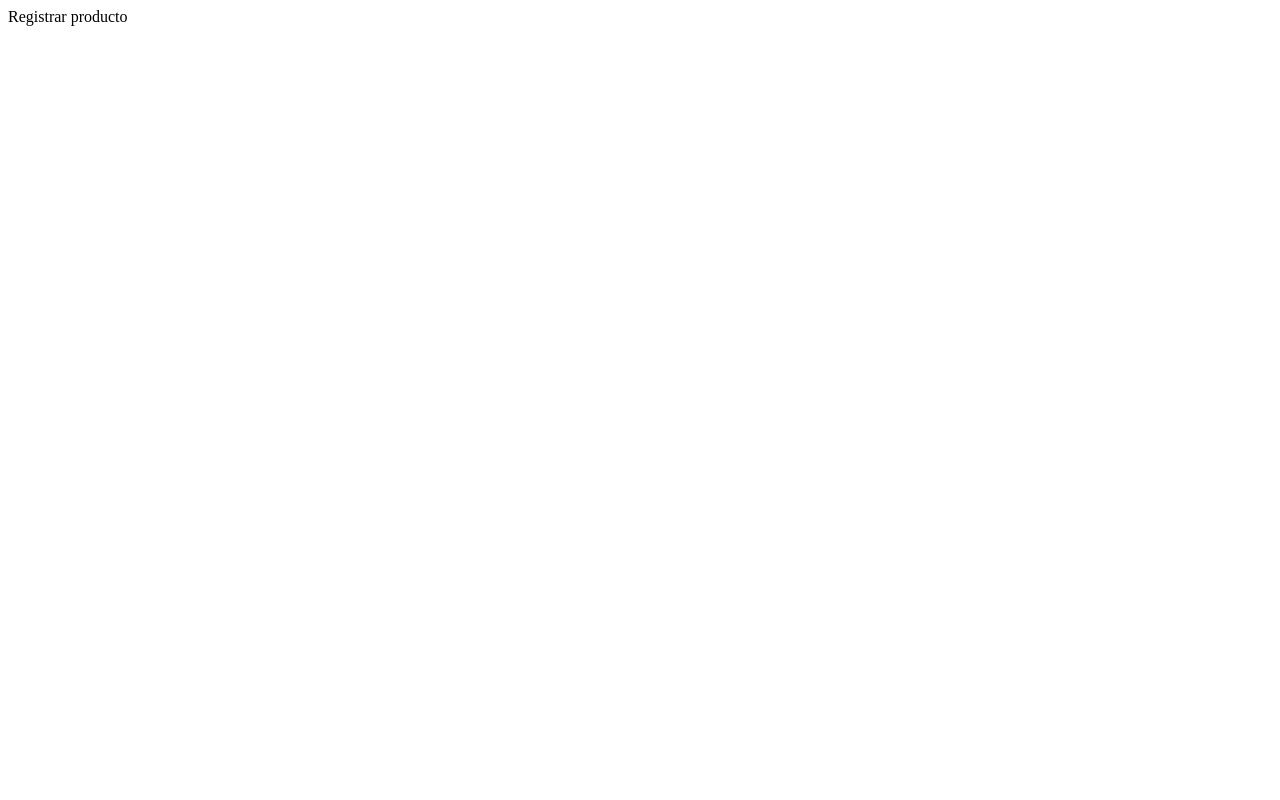
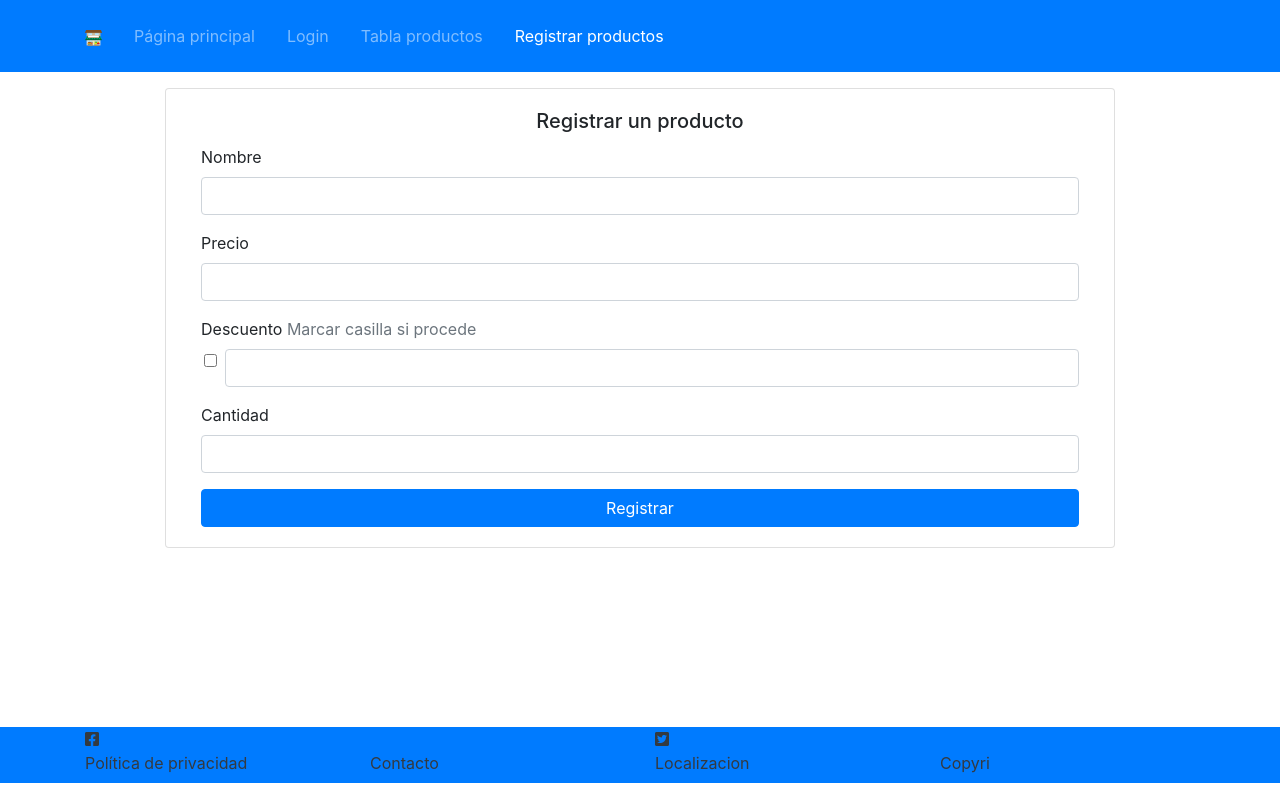
Before and after one commit to JosebaMerino/UF2217_Joseba_Merino_Pina, a plain HTML site: page html/productos/registrar.html in a window 1280 px wide. Drawn offline with Linux system fonts and the light colour scheme; files that its build step writes are made by us from their sources.

Commit message:
Terminada pagina de registrar producto

```diff
--- a/css/styles.css
+++ b/css/styles.css
@@ -54,6 +54,10 @@
 
 Clases
 */
+
+.main {
+    min-height: 81.9vh;
+}
 
 .producto {
     position: relative;
--- a/html/productos/registrar.html
+++ b/html/productos/registrar.html
@@ -1 +1,119 @@
-Registrar producto
+<!DOCTYPE html>
+<html lang="es">
+<head>
+    <meta charset="UTF-8">
+    <meta name="viewport" content="width=device-width, initial-scale=1.0">
+    <meta http-equiv="X-UA-Compatible" content="ie=edge">
+    <title>Supermercado | Inicio</title>
+
+    <base href="/">
+
+    <link rel="stylesheet" href="css/bootstrap.css">
+    <link rel="stylesheet" href="https://cdnjs.cloudflare.com/ajax/libs/font-awesome/5.11.2/css/all.css">
+    <link rel="stylesheet" href="css/styles.css">
+</head>
+<body>
+    <nav class="navbar navbar-expand-lg navbar-dark bg-primary">
+        <div class="container">
+            <a href="index.html" class="navbar-brand">
+                <img src="images/logo.png" alt="" class="img-logo">
+            </a>
+            <button class="navbar-toggler" type="button" data-toggle="collapse" data-target="#navbarSupportedContent" aria-controls="navbarSupportedContent" aria-expanded="false" aria-label="Toggle navigation">
+                <span class="navbar-toggler-icon"></span>
+            </button>
+
+            <div class="collapse navbar-collapse" id="navbarSupportedContent">
+                <ul class="navbar-nav mr-auto">
+                    <li class="nav-link">
+                        <a class="nav-link" href="index.html"> Página principal</a>
+                    </li>
+                    <li class="nav-link">
+                        <a class="nav-link" href="/html/login.html"> Login </a>
+                    </li>
+                    <li class="nav-link">
+                        <a class="nav-link" href="/html/productos/index.html"> Tabla productos</a>
+                    </li>
+                    <li class="nav-link active">
+                        <a class="nav-link" href="/html/productos/registrar.html"> Registrar productos</a>
+                    </li>
+                </ul>
+                <!-- .navbar-nav .mr-auto -->
+            </div>
+            <!-- .collapse .navbar-collapse -->
+        </div>
+        <!-- .container -->
+    </nav>
+
+    <main class="container main">
+        <div class="row justify-content-center">
+        <div class="col-10 card mt-3">
+            <div class="card-body">
+            <h5 class="card-title text-center"> Registrar un producto</h5>
+            <form action="/html/productos/registrar.html">
+                <label for="nombre"> Nombre</label>
+                <div class="form-group">
+                    <input
+                        name="nombre" id="nombre"
+                        type="text"
+                        required
+                        class="form-control"
+                    >
+                </div>
+                <label for="precio"> Precio</label>
+                <div class="form-group">
+                    <input
+                        name="precio" id="precio"
+                        type="number"
+                        required
+                        class="form-control"
+                    >
+                </div>
+                <label for="descuento"> Descuento <span class="text-muted"> Marcar casilla si procede</span></label>
+                <div class="form-group ml-4">
+                    <div class="input-group-append">
+                        <input type="checkbox" name="tieneDescuento" class="form-check-input">
+                    </div>
+                    <input
+                        name="descuento" id="descuento"
+                        type="number"
+                        class="form-control"
+                    >
+                </div>
+                <label for="cantidad"> Cantidad</label>
+                <div class="form-group">
+                    <input
+                        name="cantidad" id="cantidad"
+                        type="number"
+                        required
+                        class="form-control"
+                    >
+                </div>
+                <button type="submit" class="btn btn-primary btn-block"> Registrar</button>
+            </form>
+            </div>
+            <!-- .card-body -->
+        </div>
+        <!-- .card -->
+        </div>
+        <!-- .row -->
+    </main>
+    <!-- .container -->
+
+    <footer class="bg-primary footer">
+        <div class="container">
+            <div class="row">
+                <div class="col-6"><a href="https://es-es.facebook.com/"><i class="fab fa-facebook-square text-dark"></i></a></div>
+                <div class="col-6"><a href="https://twitter.com/?lang=ES"><i class="fab fa-twitter-square text-dark"></i></a></div>
+                <div class="col-3"><a href="#" class="text-dark">Política de privacidad</a></div>
+                <div class="col-3"><a href="#" class="text-dark">Contacto</a></div>
+                <div class="col-3"><a href="#" class="text-dark">Localizacion</a></div>
+                <div class="col-3"><a href="#" class="text-dark"> Copyri</a></div>
+            </div>
+        </div>
+    </footer>
+
+    <script src="js/jquery-3.4.1.slim.js"></script>
+    <script src="js/popper.js"></script>
+    <script src="js/bootstrap.bundle.js"></script>
+</body>
+</html>
```
